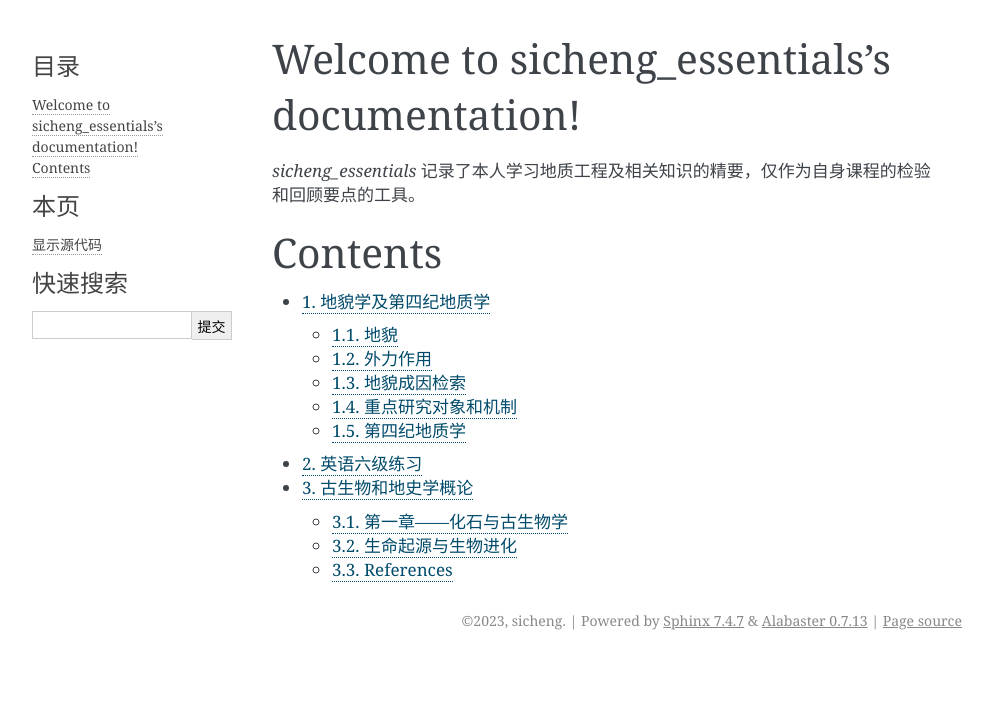
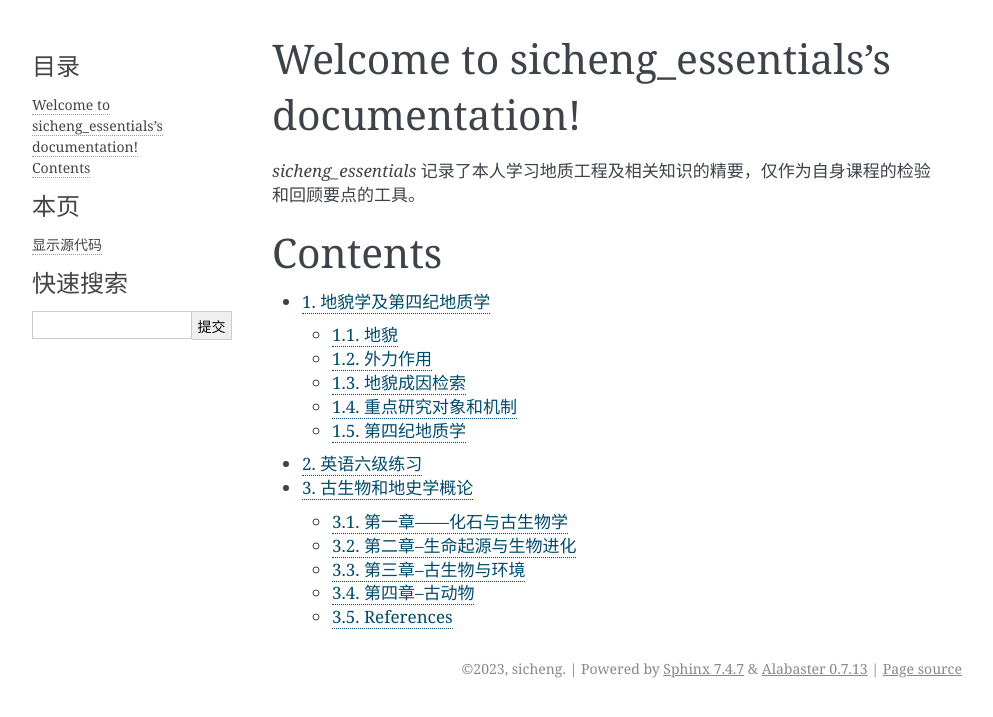
Before and after one commit to sicheng1806/essentials, a Sphinx documentation site: the page built from docs/source/index.rst, in a window 1280 px wide. Shown: the top 717 px of the page, without its empty margins (148-1141 px from the left). Built offline with Sphinx 7.4.7, drawn with Linux system fonts in a browser that asks for light colours; some of the changed lines change nothing that is shown.

Commit message:
侧生动物

```diff
--- a/docs/source/古生物和地史学概论.rst
+++ b/docs/source/古生物和地史学概论.rst
@@ -192,11 +192,12 @@
   :alt: 常见化石一览
   :align: center
 
+原核生物界（无成型的细胞核）、原生生物界（真核单细胞生物）、动物界、植物界、真菌界。
 
 `常见化石门类.pdf`_
 
-生命起源与生物进化
-***********************
+第二章--生命起源与生物进化
+****************************
 
 早期生物的发生和演化
 ========================
@@ -246,6 +247,168 @@
   :alt: 动物界各门类的演化谱系图
   :align: center
 
+
+
+第三章--古生物与环境
+********************************
+
+每一种生物对每一个因素都有一个耐受范围，称为生态幅或耐受性范围。生态幅的中间为最拾区，他的两端为两个生理受抑区，超过生理受抑区为不能耐受区。
+
+生物的环境分区
+====================
+
+化石的保存关键是埋藏条件，绝大部分化石通过水环境沉积保存。
+
+海洋的环境分区
+
+1. 滨海生物区，常具有坚硬的外骨骼，或牢固地附着生长在岩石上；有的营潜穴生活火灾硬底营钻孔生活。
+2. 浅海生物区，生物种类多样。
+3. 半深海生物区，生物种类少
+4. 深海生物区，极少。
+
+生物的生活方式
+=====================
+
+根据海底生物的居住地段和运动方式，可以划分生物的生活方式。
+
+海洋生物的生活方式
+1. 底栖生物
+2. 游泳生物
+3. 浮游生物
+
+影响生物生存的主要环境因素
+================================
+
+1. 温度
+2. 水深
+3. 光
+4. 盐度
+5. 底质
+6. 气体
+7. 海拔
+8. 生物因素
+
+居群、群落和生态系统
+=============================
+
+居群又叫种群
+
+环境的古生物学分析方法
+===========================
+
+由于环境和生物的关系，可以通过化石还原古环境
+
+1. 指相化石法，指能够反映某种特定环境的化石。如造礁珊瑚反映温暖、清澈、正常盐度的浅海。
+2. 形态功能分析法，深入研究化石的基本构造，并力求阐明这些构造的生态功能，据此来重塑化石古生物的生活方式。
+3. 群落古生态分析方法，根据群落的生态组合类型来分析古环境，并根据不同生态类型的群落在纵向上的岩体来分析推断古环境的演变过程。
+
+群落古生态研究方法
+----------------------
+
+1. 在北燕qjde地层中井可能多地采集化石，并对化石产出的层位和岩性进行详细的登记和描述。
+2. 对每一层位上的化石组合进行解析，识别出原地埋藏的化石和异地埋藏的化石。
+3. 对原地埋藏的化石要进行群落的风度和分异度的统计。
+4. 通过对群落中各种的风度统计，来确定群落中的优势种和次要种，并通过与相关群落比较确定器特征中。然后更具器特征中和优势种对群落进行命名。
+5. 拖过群落的分度和分异度数据，分析群落中的居群数量。
+6. 更具群落在被研究的地层剖面上的垂直分布及群落类型自下而上的岩体，就可以综合推断沉积环境的变化情况。
+
+第四章--古动物
+********************************
+
+指动物界内的古动物，即不包括原生动物。
+
+.. image:: ./动物界各门类的演化谱系.jpg
+  :alt: 动物界各门类的演化谱系图
+  :align: center
+
+海绵动物门和古杯动物门
+===========================
+属于侧生动物，不认为是真后生动物。
+
+最显著的特点是多细胞，但无明显的细胞分化，无组织和器官。也就是由一组形态相近的细胞组合而成。相互不依赖。
+
+1. 海绵动物门
+
+.. image:: ./海绵动物门.png
+  :alt: 海绵动物门结构图
+  :align: right
+
+亦称多孔动物门(Porifera)
+
+海洋中营固着生活的一类单体或群体动物,
+是最原始的一类后生动物。多细胞,但还没
+有形成组织或器官。身体由两层细胞构成体
+壁,体壁围绕一中央腔,中央腔以出水口与
+外界相通。体壁上也有许多小孔或管道与外
+界或中央腔相通。
+
+
+根据骨骼特点分为3个纲:钙质海绵纲
+(Calcarea)、六放海绵纲(Hexactinellida)
+和寻常海绵纲(Demospongiae)
+
+2. 古杯动物门
+
+.. image:: ./古杯动物门.png
+  :alt: 古杯动物门结构图
+  :align: right
+
+古杯是绝灭了的低等多细胞后
+生浅海底栖动物。古杯为单体,
+形状多样,常呈杯状、锥状、
+圆柱状和盘状等;也有群体,
+呈树丛状和链状等。杯体表面
+有光滑的、有具瘤状突起或具
+纵向与横向褶纹的。个体从几
+毫米~几十厘米不等。
+
+已描述的古杯约有300多个属,
+1000多种
+
+
+腔肠动物门
+=================
+
+从腔肠动物开始可以看到明显的组织和组织间的协同工作，因而被称为最原始的真后生动物。
+
+
+.. image:: ./腔肠动物.png
+  :align: right
+  :alt: 腔肠动物结构图
+
+腔肠动物门(Coelenterata)
+
+* 低等二胚层多细胞真后生动物,有组织无器官。
+* 体壁由内胚层、外胚层和中胶层组成,由体壁包围形成肠腔,司消化和吸收作用。
+* 身体多呈轴射对称,少数为两侧对称。体型可以归纳为水螅型和水母型两类。这两种体型往往是一种腔肠动物生活史的两个阶段。绝大多数海生。
+
+按生活方式和形态分为水螅型（底栖），水母型（游泳）。
+
+1. 水螅型
+
+圆筒状,有基盘,开口向上,固着。单体或群体
+
+2. 水母型
+
+圆盘状、伞状,口朝下, 漂游。单体。
+
+.. image:: ./腔肠动物门划分.png
+  :align: center
+  :alt: 腔肠动物门划分
+
+珊瑚纲
+--------------
+
+四射珊瑚
+^^^^^^^^^^^^^^^^^
+
+
+
+
+腔肠动物门中化石最多的一个纲
+
+
+
 References
 ***********
 
```
Also changed, not shown: docs/source/古杯动物门.png (added), docs/source/海绵动物门.png (added), docs/source/腔肠动物.png (added), docs/source/腔肠动物门划分.png (added), 10 other files.
